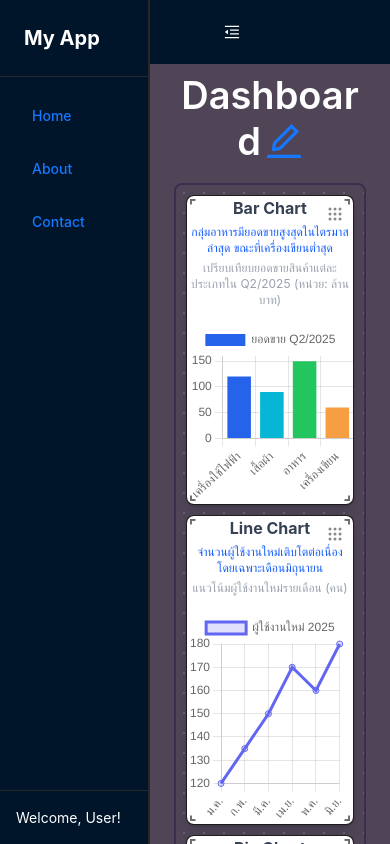
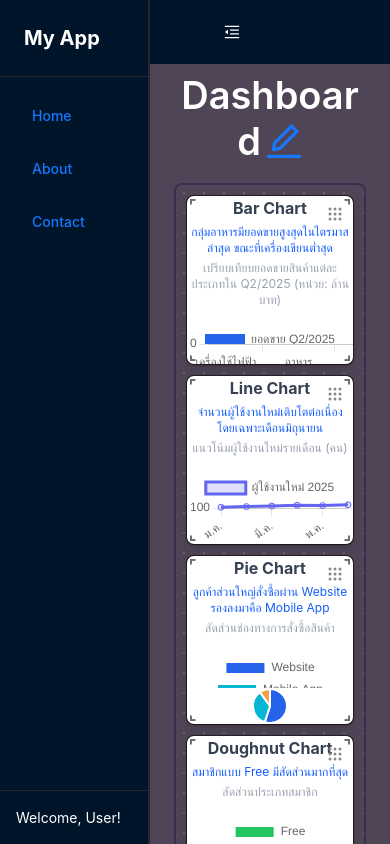
Before and after one commit to RattanachaiMeekhun/react-supabase-saas-template, a React (Vite) app in the folder frontend/: page / in a window 390 px wide. Built offline with nearby package versions, Linux system fonts and the light colour scheme; no server answers.

Commit message:
feat: update layout configurations for responsive grid in Dashboard component

```diff
--- a/frontend/src/components/Dashboard/Dashboard.tsx
+++ b/frontend/src/components/Dashboard/Dashboard.tsx
@@ -26,38 +26,38 @@ const Dashboard: React.FC<DashboardProps> = (props) => {
   const layouts: Layouts = {
     lg: ChartItem.map((item, i) => ({
       i: item.key,
-      x: (i % 2) * 6,
+      x: (i % 3) * 8,  // 3 columns, each 8 units wide
+      y: Math.floor(i / 3) * 10,
+      w: 8,
+      h: 10,
+    })),
+    md: ChartItem.map((item, i) => ({
+      i: item.key,
+      x: (i % 2) * 10,  // 2 columns, each 10 units wide
+      y: Math.floor(i / 2) * 10,
+      w: 10,
+      h: 10,
+    })),
+    sm: ChartItem.map((item, i) => ({
+      i: item.key,
+      x: (i % 2) * 6,   // 2 columns, each 6 units wide
       y: Math.floor(i / 2) * 8,
       w: 6,
       h: 8,
     })),
-    md: ChartItem.map((item, i) => ({
-      i: item.key,
-      x: (i % 2) * 6,
-      y: Math.floor(i / 2) * 8,
-      w: 6,
-      h: 8,
-    })),
-    sm: ChartItem.map((item, i) => ({
-      i: item.key,
-      x: 0,
-      y: i * 8,
-      w: 12,
-      h: 8,
-    })),
     xs: ChartItem.map((item, i) => ({
       i: item.key,
-      x: 0,
+      x: 0,              // Single column
       y: i * 8,
-      w: 12,
+      w: 8,
       h: 8,
     })),
     xxs: ChartItem.map((item, i) => ({
       i: item.key,
-      x: 0,
-      y: i * 8,
-      w: 12,
-      h: 8,
+      x: 0,              // Single column
+      y: i * 6,
+      w: 6,
+      h: 6,
     })),
   };
 
@@ -85,8 +85,8 @@ const Dashboard: React.FC<DashboardProps> = (props) => {
             className="layout border-[#392e4e] border-2 rounded-lg"
             layouts={layouts}
             breakpoints={{ lg: 1200, md: 996, sm: 768, xs: 480, xxs: 0 }}
-        cols={{ lg: 12, md: 12, sm: 12, xs: 12, xxs: 12 }}
-        rowHeight={30}
+            cols={{ lg: 24, md: 20, sm: 12, xs: 8, xxs: 6 }}
+            rowHeight={20}
             resizeHandles={["se", "sw", "ne", "nw"]}
             draggableHandle=".drag-handle"
             isDraggable
```
Lines whose indentation alone changed are shown as unchanged.
